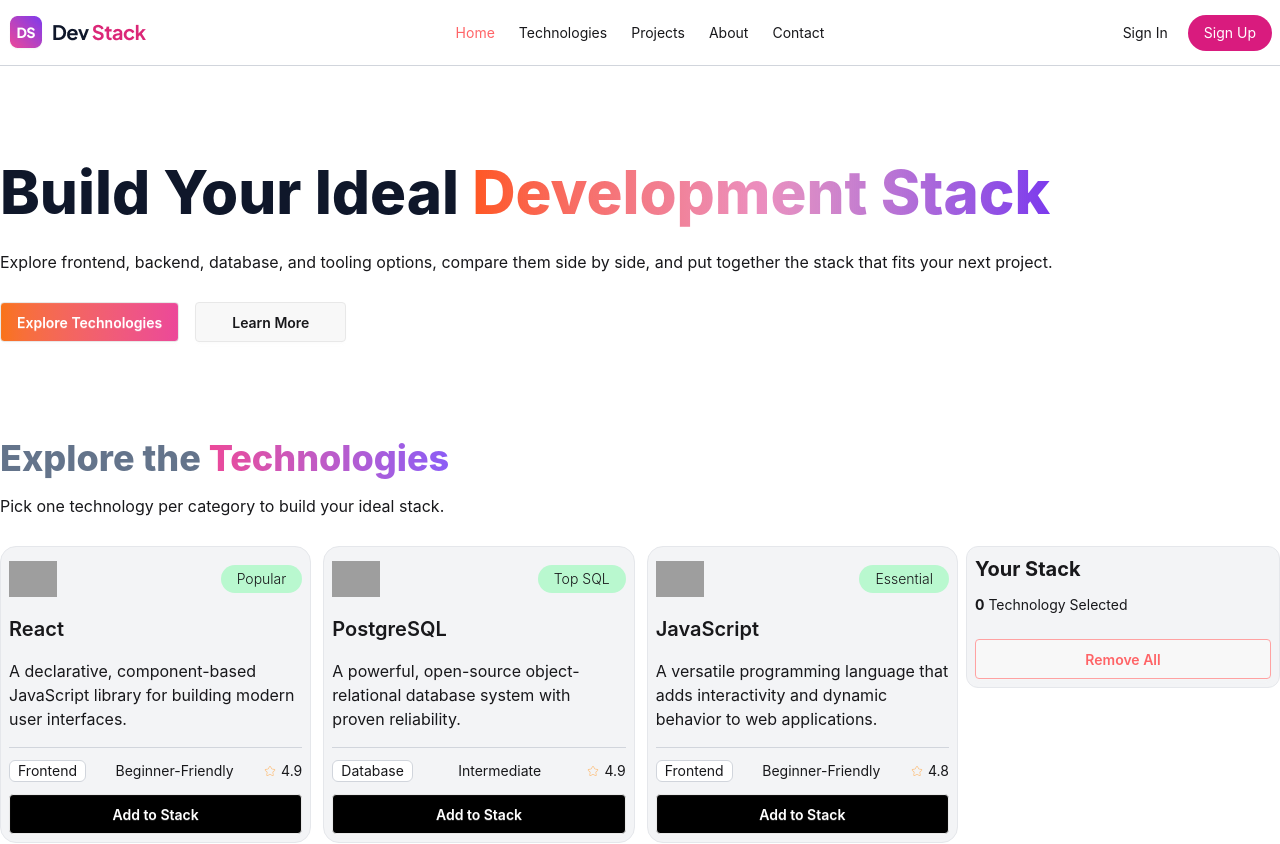
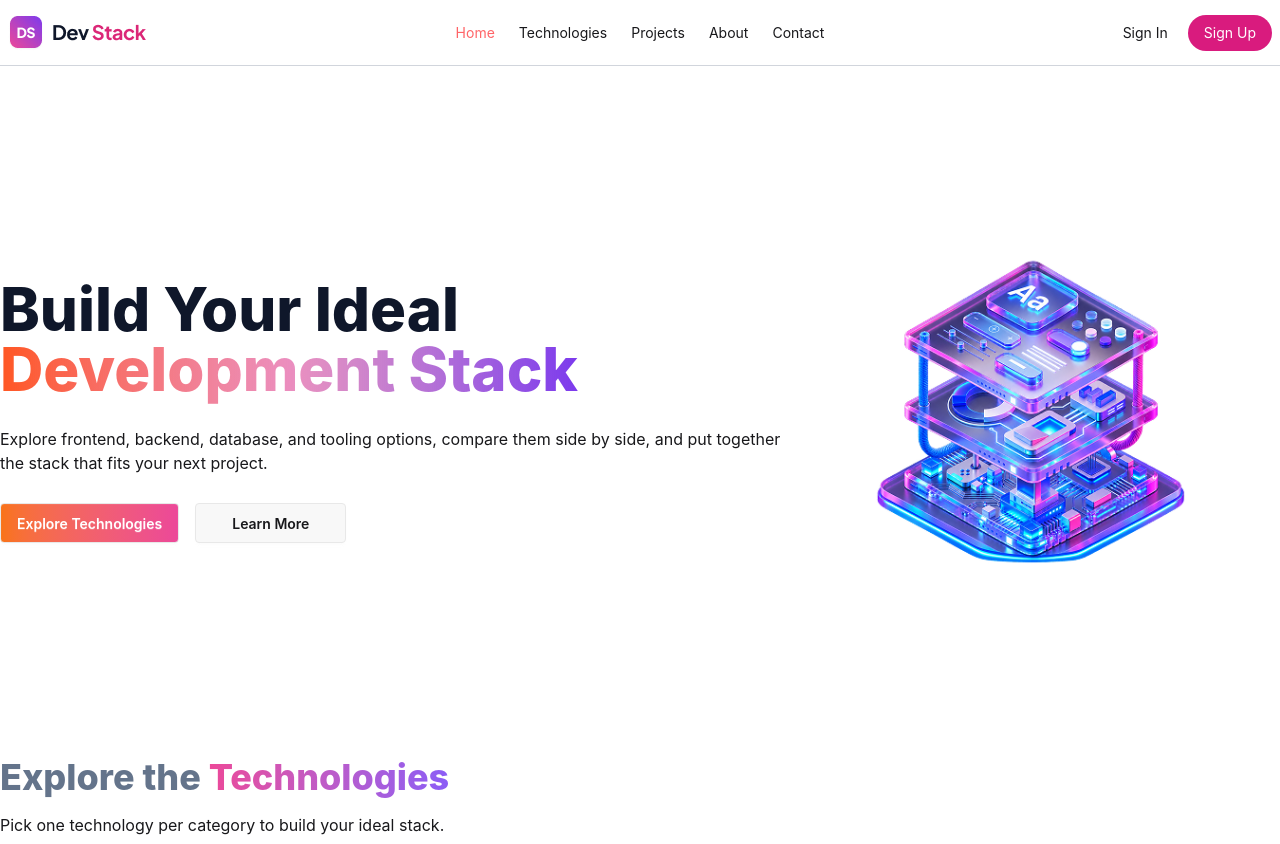
Before and after one commit to RabbiBD-Code/DevStack-project, a React (Vite) app: page / in a window 1280 px wide. Shown: the top 844 px of the page. Built offline with nearby package versions, Linux system fonts and the light colour scheme; grey boxes are pictures that could not be loaded.

Commit message:
added all section and done my projects

```diff
--- a/src/components/Banner.tsx
+++ b/src/components/Banner.tsx
@@ -15,6 +15,7 @@ const Banner = () => {
       </div>
       </div>
       <div>
+            <img src={bannerLogo} alt="" className='w-2xl'/>
       </div>
 
     </div>
```
